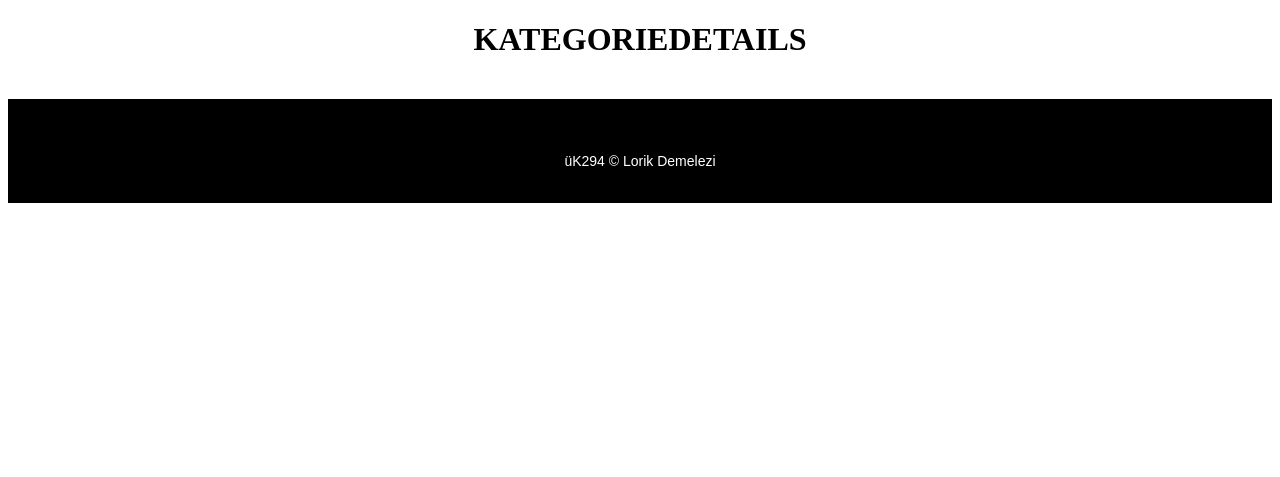
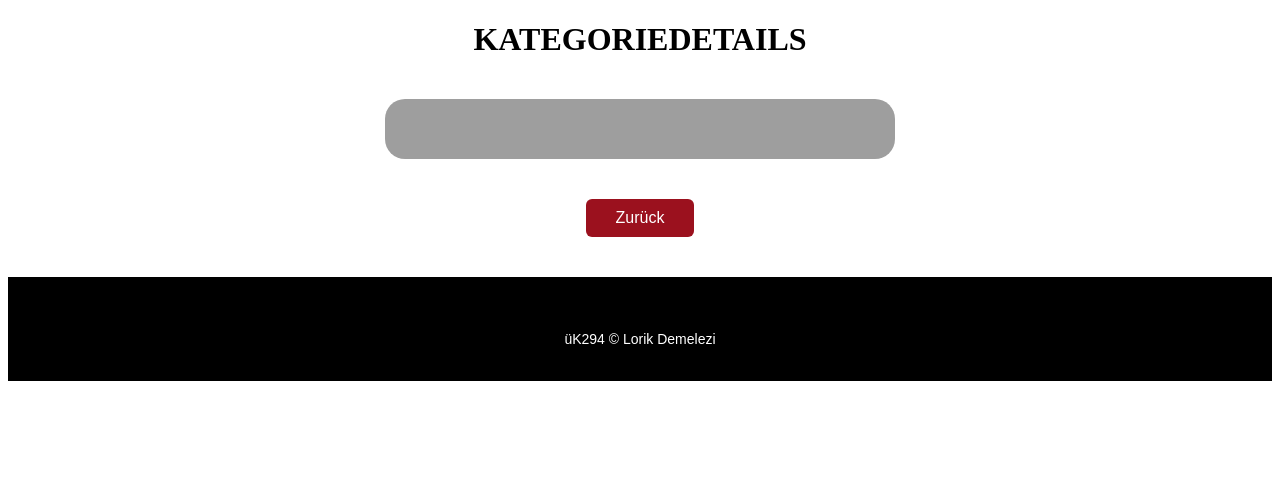
Before and after one commit to lorik-csbe/294_LB2, a PHP site: page /category-detail.php in a window 1280 px wide. Shown: the part 149-626 px from the top of the page. Run offline with PHP 8.4, Linux system fonts and the light colour scheme.

Commit message:
Kategorie-Detailseite und letzte Anpassungen im Frontend umgesetzt

```diff
--- a/category-detail.php
+++ b/category-detail.php
@@ -16,6 +16,8 @@
 
         </div>
 
+        <button id="backToHome">Zurück</button>
+
     <footer>
         <?php require "view/blocks/footer.php"; ?>
     </footer>
--- a/controller/category-detail-controller.js
+++ b/controller/category-detail-controller.js
@@ -0,0 +1,49 @@
+class CategoryDetailController {
+    loadCategory() {
+        const urlParams = new URLSearchParams(window.location.search);
+        const categoryId = urlParams.get("category-ID");
+
+        fetch(AuthController.API_URL + `/category/${categoryId}`, {
+            credentials: "include",
+            method: "GET"
+
+        })
+        .then((response) => {
+            if (response.ok) {
+                console.log("Kategoriendetails erfolgreich geladen");
+                return response.json();
+            }
+        })
+        .then((data) => {
+            const categoryDetailContainer = document.getElementById("category-detail-container");
+
+            const isActive = data.active == 1;
+
+            let dotColor;
+
+            if (isActive == 1) {
+                dotColor = "green";
+            } else {
+                dotColor = "red";
+            }
+
+            categoryDetailContainer.innerHTML =
+            `
+            <div class="info-box">
+                <label class="categoryName">${data.name}</label>
+            </div>
+            <div class="info-box">
+                <label class="activeLabel">Active:</label>
+                <span class="active-dot" style="background-color: ${dotColor};"></span>
+            </div>
+            `
+        })
+
+
+
+
+    }
+}
+const categoryDetailsContainer = new CategoryDetailController();
+
+categoryDetailsContainer.loadCategory();
--- a/view/blocks/head.php
+++ b/view/blocks/head.php
@@ -10,5 +10,6 @@
     <script defer src="controller/products-controller.js"></script>
     <script defer src="controller/create-product-controller.js"></script>
     <script defer src="controller/product-detail-controller.js"></script>
+    <script defer src="controller/category-detail-controller.js"></script>
     <link href="CROS/cros.php">
 </head>
--- a/view/stylesheets/style.css
+++ b/view/stylesheets/style.css
@@ -403,3 +403,45 @@ footer {
     height: 18px;
     cursor: pointer;
 }
+
+.category-detail {
+    display: flex;
+    flex-direction: column;
+    width: 450px;
+    background-color: #9e9e9e;
+    padding: 30px;
+    border-radius: 20px;
+    gap: 15px;
+    align-items: center;
+    margin: 20px auto;
+}
+
+.info-box {
+    background-color: #ffffff;
+    width: 85%;
+    padding: 12px 20px;
+    border-radius: 8px;
+    display: flex;
+    align-items: center;
+    justify-content: center;
+    gap: 10px;
+    font-size: 16px;
+}
+
+.categoryName, .activeLabel {
+    font-weight: bold;
+    color: #333333;
+}
+
+
+#backToHome {
+    background-color: #9b111e;
+    color: white;
+    border: none;
+    padding: 10px 30px;
+    border-radius: 6px;
+    font-size: 16px;
+    cursor: pointer;
+    display: block;
+    margin: 20px auto;
+}
```
Also changed, not shown: create-category.php (+26 -0 lines).
